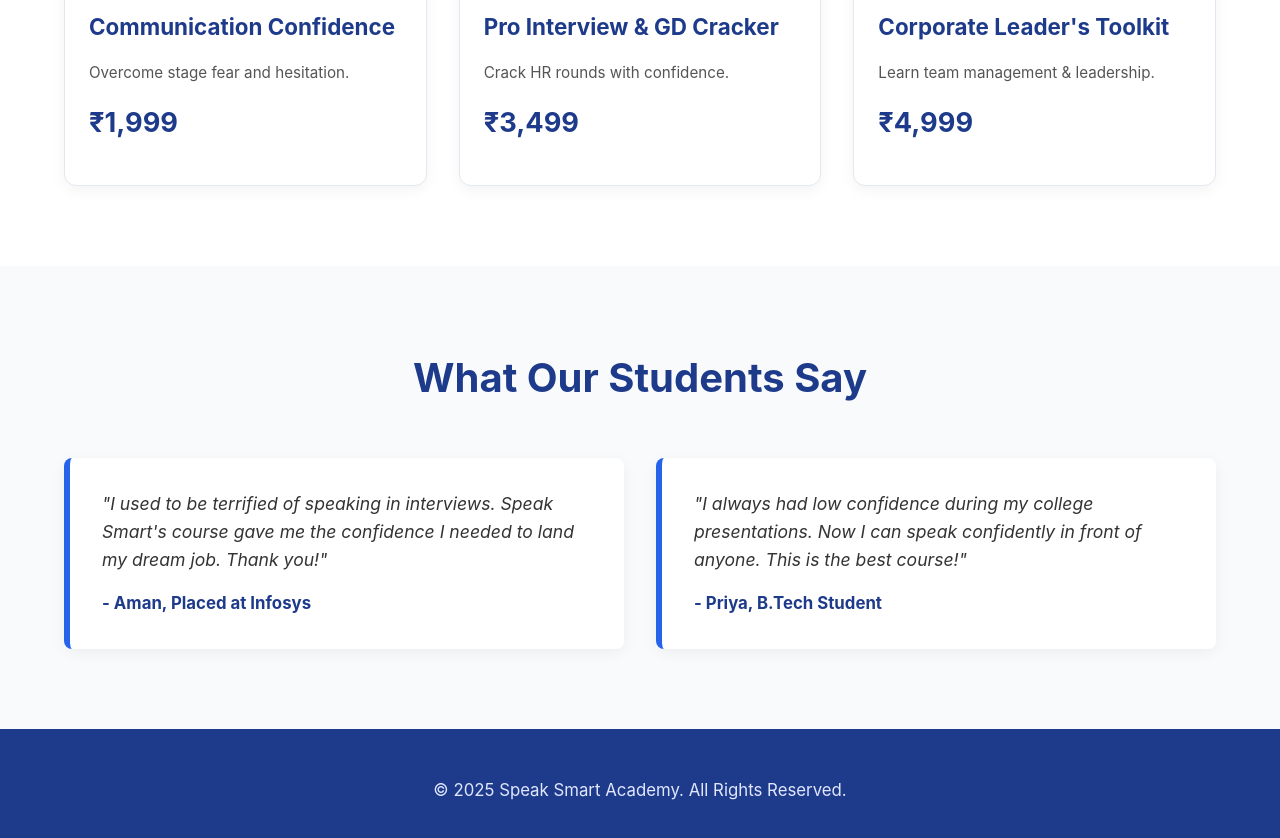
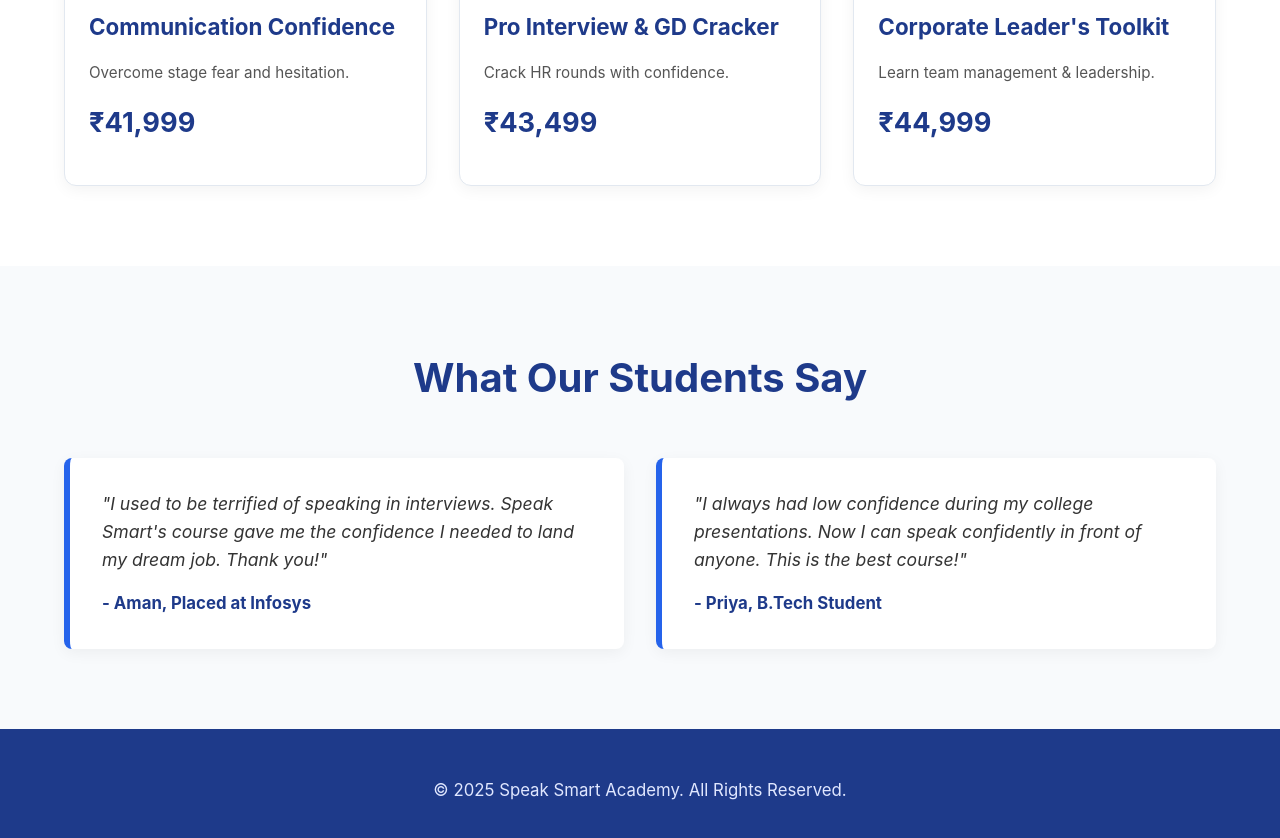
Before and after one commit to ninja9210/speak-smart, a plain HTML site: page index.html in a window 1280 px wide. Shown: the part 1516-2354 px from the top of the page. Drawn offline with Linux system fonts and the light colour scheme.

Commit message:
Add files via upload

```diff
--- a/index.html
+++ b/index.html
@@ -19,7 +19,7 @@
         line-height: 1.6;
         color: #333;
         background-color: #ffffff;
-        overflow: hidden;
+        overflow-x: hidden;
       }
 
       .container {
@@ -492,7 +492,7 @@
             <div class="course-card-content">
               <h3>Communication Confidence</h3>
               <p>Overcome stage fear and hesitation.</p>
-              <div class="price">₹1,999</div>
+              <div class="price">₹41,999</div>
             </div>
           </div>
 
@@ -503,7 +503,7 @@
             <div class="course-card-content">
               <h3>Pro Interview & GD Cracker</h3>
               <p>Crack HR rounds with confidence.</p>
-              <div class="price">₹3,499</div>
+              <div class="price">₹43,499</div>
             </div>
           </div>
 
@@ -514,7 +514,7 @@
             <div class="course-card-content">
               <h3>Corporate Leader's Toolkit</h3>
               <p>Learn team management & leadership.</p>
-              <div class="price">₹4,999</div>
+              <div class="price">₹44,999</div>
             </div>
           </div>
         </div>
```
Also changed, not shown: about.html (+1 -1 lines), contact.html (+3 -4 lines), courses.html (+1 -1 lines), mentors.html (+1 -1 lines).
